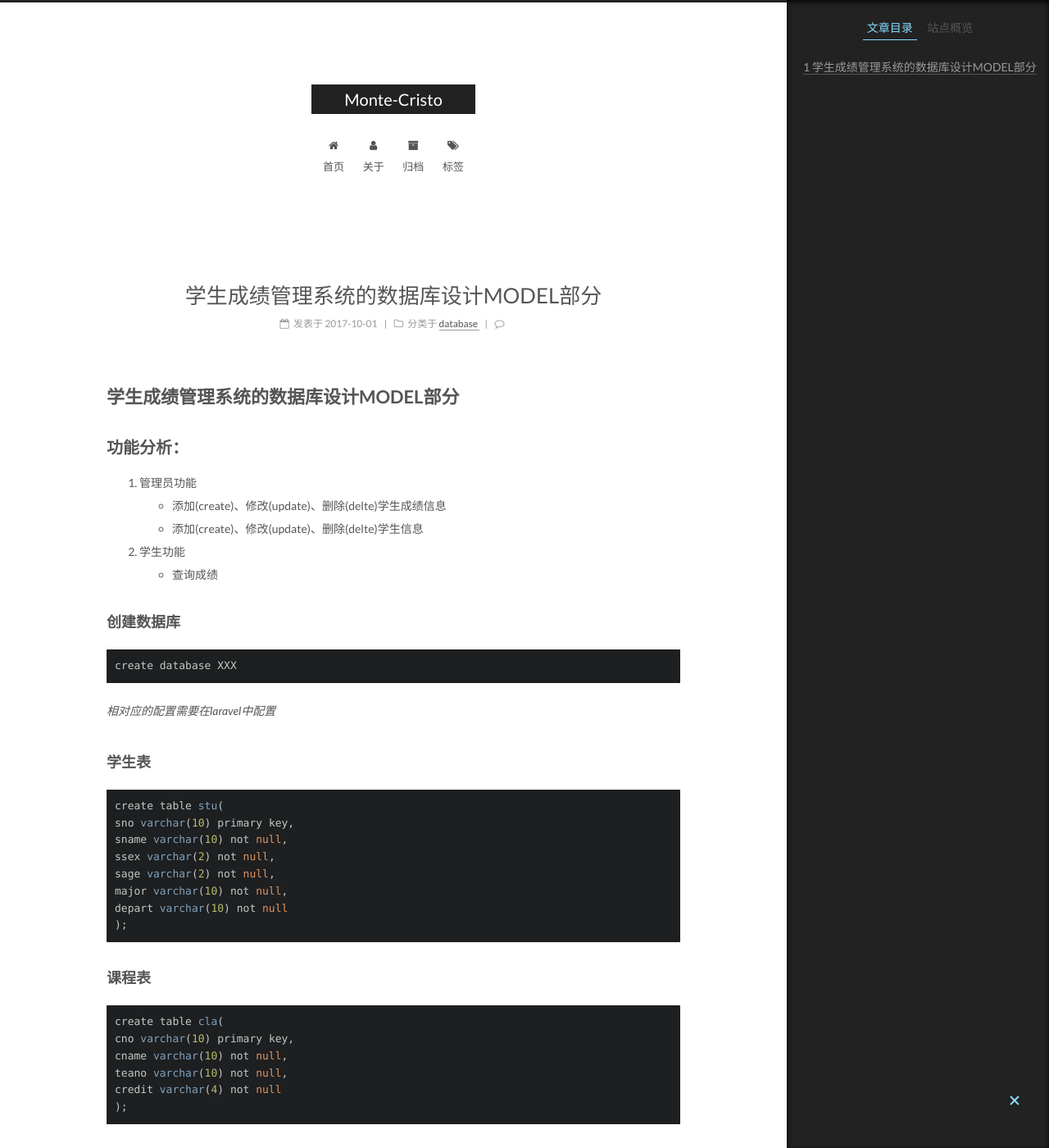
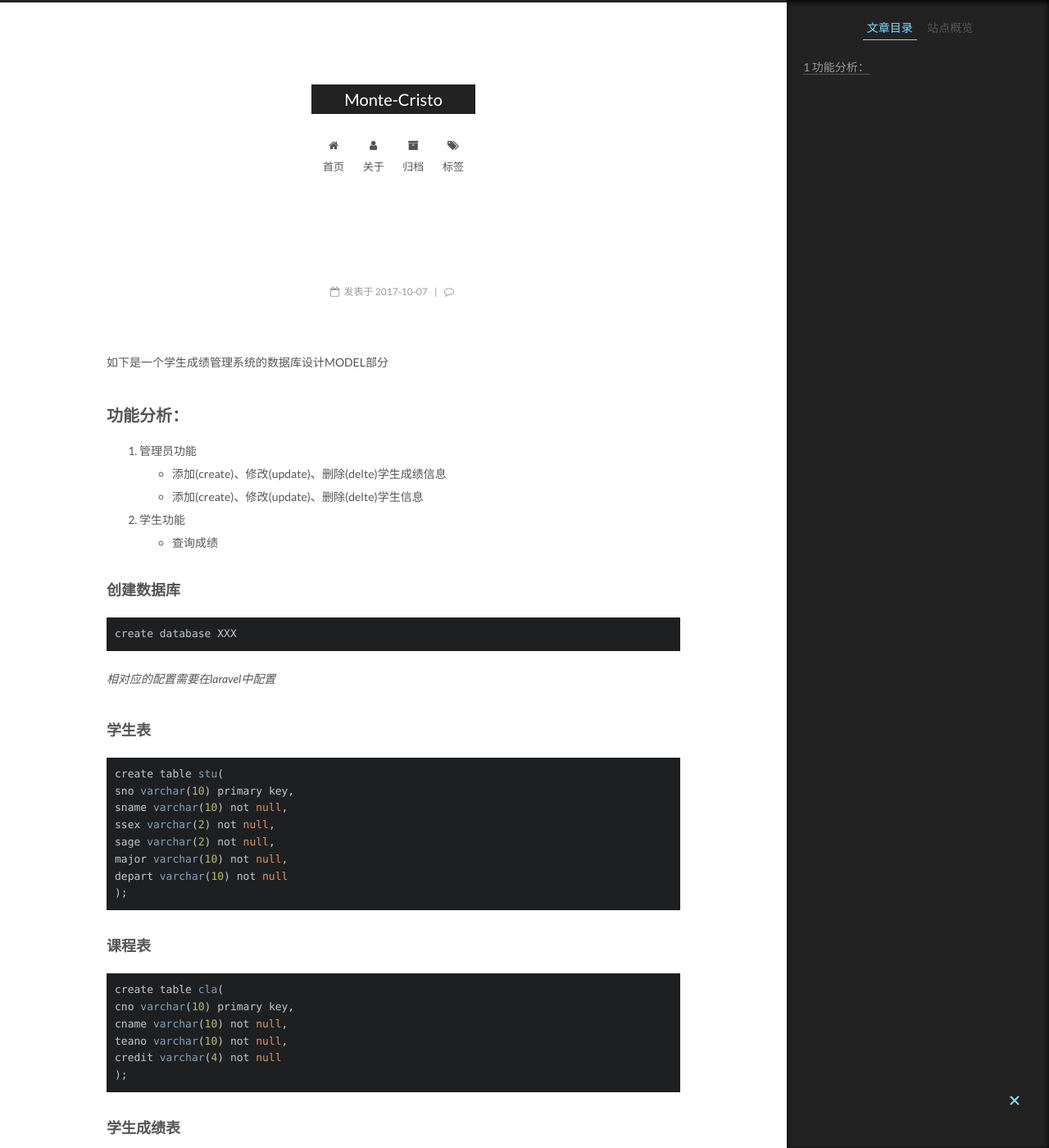
Before and after one commit to MarkKobs/Monte-Cristo, a Jekyll site: the page built from _posts/2017-10-1-学生信息系统上.md, in a window 1280 px wide and 1400 px high. Shown: the whole window at 82% size. Built offline with Jekyll 4.4.1, drawn with Linux system fonts in a browser that asks for light colours; comment, search, counter and statistics services are not loaded.

Commit message:
small change

```diff
--- a/_posts/2017-10-1-学生信息系统上.md
+++ b/_posts/2017-10-1-学生信息系统上.md
@@ -1,12 +1,11 @@
 ---
-title: 学生成绩管理系统的数据库设计MODEL部分
+title:学生信息系统上
 date: 2017-10-01 00:23:23
 tags: database
 category: database
 ---
 
-# 学生成绩管理系统的数据库设计MODEL部分
-
+如下是一个学生成绩管理系统的数据库设计MODEL部分
 ## 功能分析：
 1. 管理员功能
 - 添加(create)、修改(update)、删除(delte)学生成绩信息
```
Also changed, not shown: _posts/2014-11-18-gallery-post.md (+1 -1 lines).
